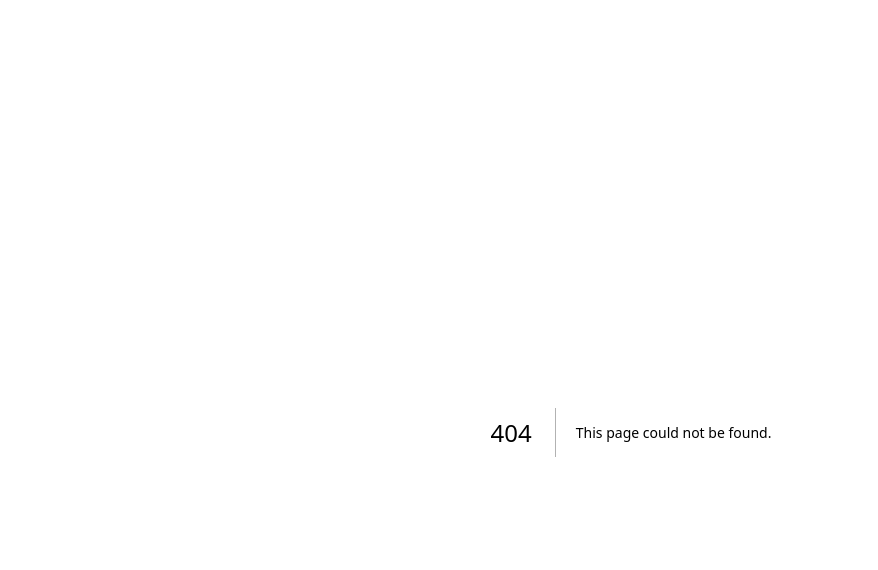
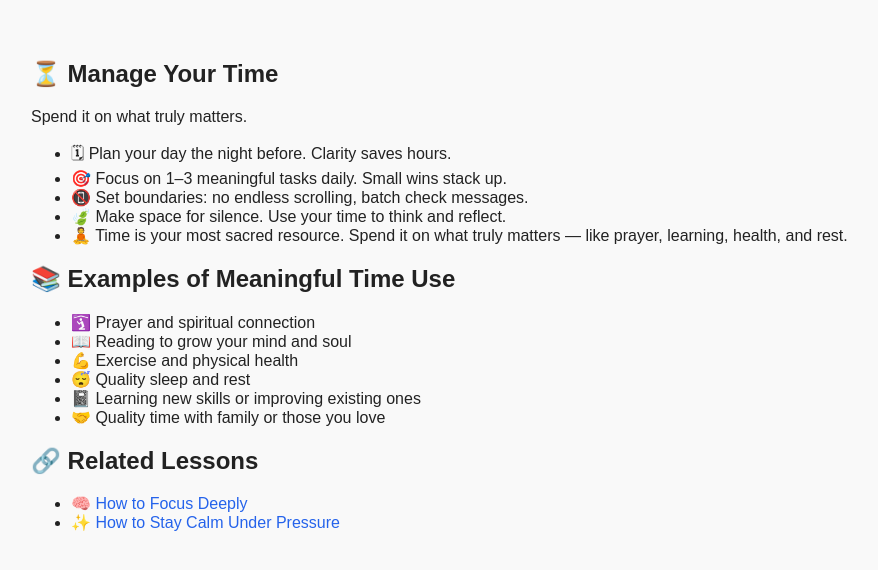
Before and after one commit to iamanvar3/1page-school, a Next.js app: page /lessons/time in a window 1280 px wide. Before the commit this address had no page. Shown: the top 570 px of the page, without its empty margins (9-887 px from the left). Built offline with nearby package versions, Linux system fonts and the light colour scheme.

Commit message:
Create page.tsx

```diff
--- /dev/null
+++ b/app/lessons/time/page.tsx
@@ -0,0 +1,45 @@
+export default function Page() {
+  return (
+    <main className="max-w-2xl mx-auto space-y-12">
+      <section>
+        <h1 className="text-4xl font-bold mb-4">⏳ Manage Your Time</h1>
+        <p className="mb-6">Spend it on what truly matters.</p>
+        <ul className="list-disc pl-5 space-y-2">
+          <li>🗓 Plan your day the night before. Clarity saves hours.</li>
+          <li>🎯 Focus on 1–3 meaningful tasks daily. Small wins stack up.</li>
+          <li>📵 Set boundaries: no endless scrolling, batch check messages.</li>
+          <li>🍃 Make space for silence. Use your time to think and reflect.</li>
+          <li>🧘 Time is your most sacred resource. Spend it on what truly matters — like prayer, learning, health, and rest.</li>
+        </ul>
+      </section>
+
+      <section>
+        <h2 className="text-3xl font-semibold mb-4">📚 Examples of Meaningful Time Use</h2>
+        <ul className="list-disc pl-5 space-y-2">
+          <li>🛐 Prayer and spiritual connection</li>
+          <li>📖 Reading to grow your mind and soul</li>
+          <li>💪 Exercise and physical health</li>
+          <li>😴 Quality sleep and rest</li>
+          <li>📓 Learning new skills or improving existing ones</li>
+          <li>🤝 Quality time with family or those you love</li>
+        </ul>
+      </section>
+
+      <section>
+        <h2 className="text-3xl font-semibold mb-4">🔗 Related Lessons</h2>
+        <ul className="list-disc pl-5 space-y-2">
+          <li>
+            <a href="/lessons/focus" className="text-blue-600 hover:underline">
+              🧠 How to Focus Deeply
+            </a>
+          </li>
+          <li>
+            <a href="/lessons/calm" className="text-blue-600 hover:underline">
+              ✨ How to Stay Calm Under Pressure
+            </a>
+          </li>
+        </ul>
+      </section>
+    </main>
+  );
+}
```
